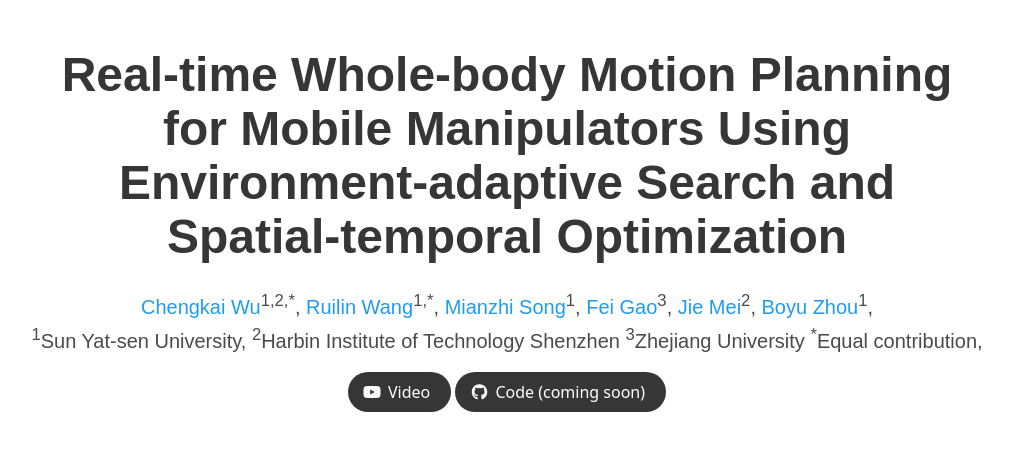
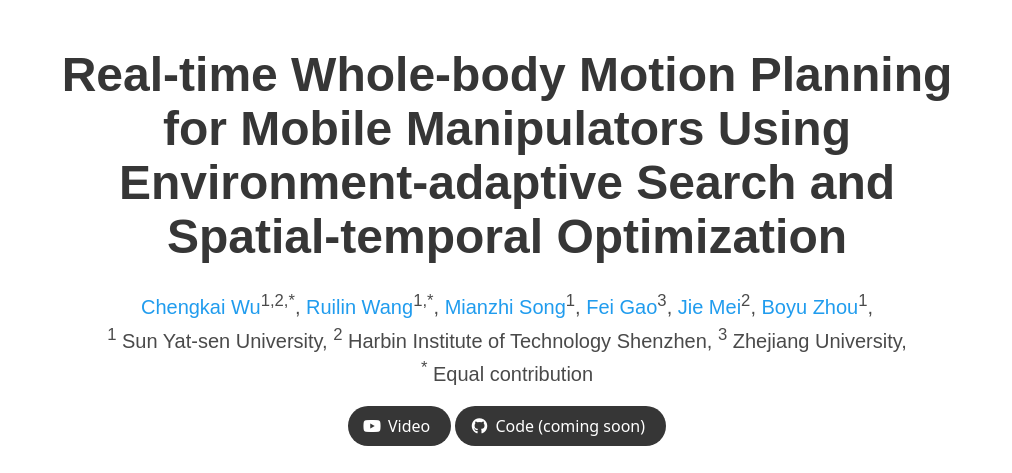
Before and after one commit to SYSU-STAR/REMANI-Planner, a plain HTML site: page index.html in a window 1280 px wide. Shown: the top 473 px of the page, without its empty margins (133-1145 px from the left). Drawn offline with Linux system fonts and the light colour scheme; some icons are missing.

Commit message:
update page
Former-commit-id: 8d15250486a6e99e5246c4555e66e8ee1eb0906c

```diff
--- a/index.html
+++ b/index.html
@@ -58,10 +58,10 @@
               </span>
             </div>
             <div class="is-size-5 publication-authors">
-              <span class="author-block"><sup>1</sup>Sun Yat-sen University,</span>
-              <span class="author-block"><sup>2</sup>Harbin Institute of Technology Shenzhen</span>
-              <span class="author-block"><sup>3</sup>Zhejiang University</span>
-              <span class="author-block"><sup>*</sup>Equal contribution,</span>
+              <span class="author-block"><sup>1</sup> Sun Yat-sen University,</span>
+              <span class="author-block"><sup>2</sup> Harbin Institute of Technology Shenzhen,</span>
+              <span class="author-block"><sup>3</sup> Zhejiang University,</span>
+              <span class="author-block"><sup>*</sup> Equal contribution</span>
             </div>
 
             <!-- end author -->
```
